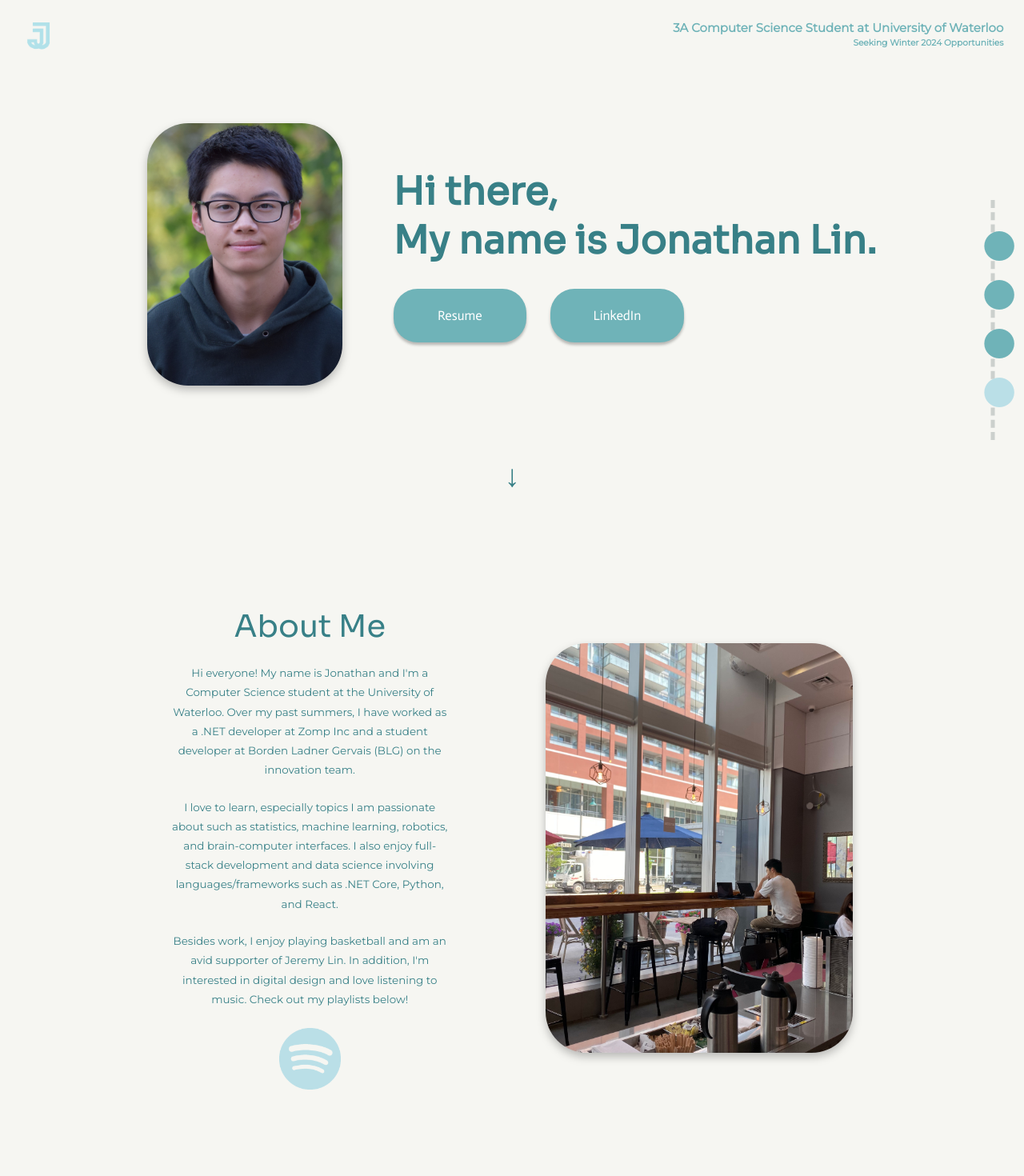
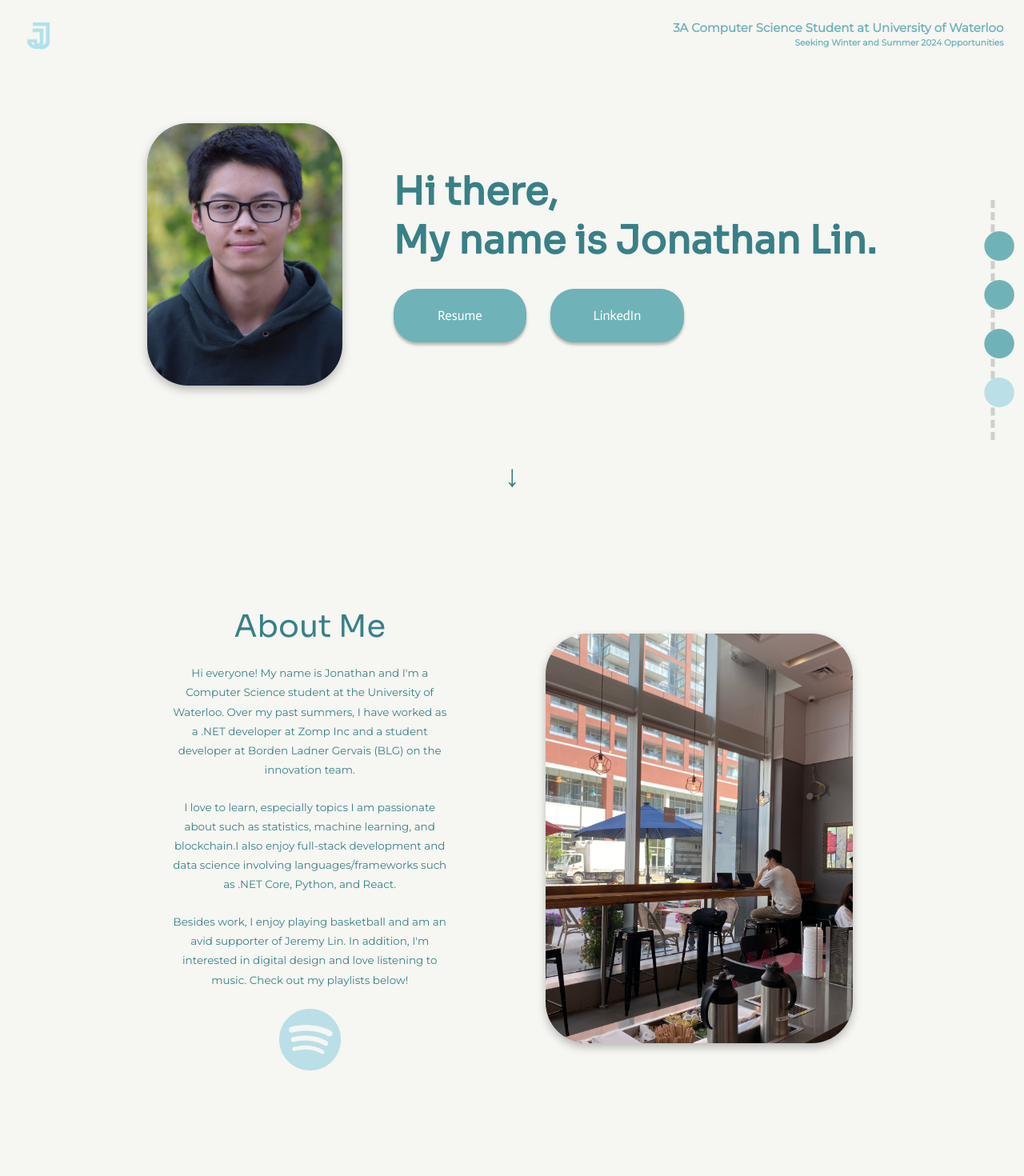
Before and after one commit to Jonath4n17/portfoliowebsite, a React (Create React App) app: page / in a window 1280 px wide. Shown: the top 1470 px of the page at 80% size. Built offline with nearby package versions, Linux system fonts and the light colour scheme.

Commit message:
Update resume

```diff
--- a/src/pages/About.js
+++ b/src/pages/About.js
@@ -11,8 +11,8 @@ export default function About() {
 
     const paraOne = "Hi everyone! My name is Jonathan and I'm a Computer Science student at the University of Waterloo. Over my past summers, "
     + "I have worked as a .NET developer at Zomp Inc and a student developer at Borden Ladner Gervais (BLG) on the innovation team.";
-    const paraTwo = "I love to learn, especially topics I am passionate about such as statistics, machine learning, robotics, and brain-computer " +
-    "interfaces. I also enjoy full-stack development and data science involving languages/frameworks such as .NET Core, Python, and React.";
+    const paraTwo = "I love to learn, especially topics I am passionate about such as statistics, machine learning, and blockchain." +
+    "I also enjoy full-stack development and data science involving languages/frameworks such as .NET Core, Python, and React.";
     const paraThree = "Besides work, I enjoy playing basketball and am an avid supporter of Jeremy Lin. In addition, I'm interested in digital design and love listening to music. Check out my playlists below!";
     return (
         <section ref={aboutRef} id='aboutContainer' className='Fill'>
--- a/src/pages/Intro.js
+++ b/src/pages/Intro.js
@@ -15,7 +15,7 @@ export default function Intro() {
                 <img className="Logo" src={process.env.PUBLIC_URL + logoImage} alt="Jonathan Lin's Logo"></img>
                 <div className='HeaderText'>
                     <h3>3A Computer Science Student at University of Waterloo</h3>
-                    <h5>Seeking Winter 2024 Opportunities</h5>
+                    <h5>Seeking Winter and Summer 2024 Opportunities</h5>
                 </div>
             </div>
             <div className='IntroContent'>
@@ -26,7 +26,7 @@ export default function Intro() {
                         <h1>My name is Jonathan Lin.</h1>
                     </div>
                     <div className="ButtonField">
-                        <button onClick={() => window.open("https://drive.google.com/file/d/1yEN2a0xQkD5PqinJ1546p_UduDw4APhO/view?usp=sharing")}>Resume</button>
+                        <button onClick={() => window.open("https://drive.google.com/file/d/1zJACJKC9Fo53-i0Y5FzLUmrGaA5_a-RE/view?usp=sharing")}>Resume</button>
                         <button onClick={() => window.open("https://www.linkedin.com/in/jonathan-lin-1104/")}>LinkedIn</button>
                     </div>
                 </div>
```
